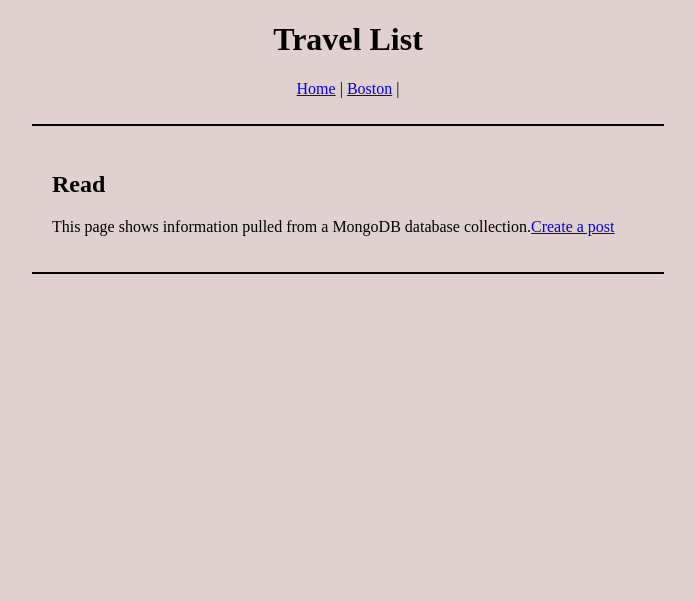
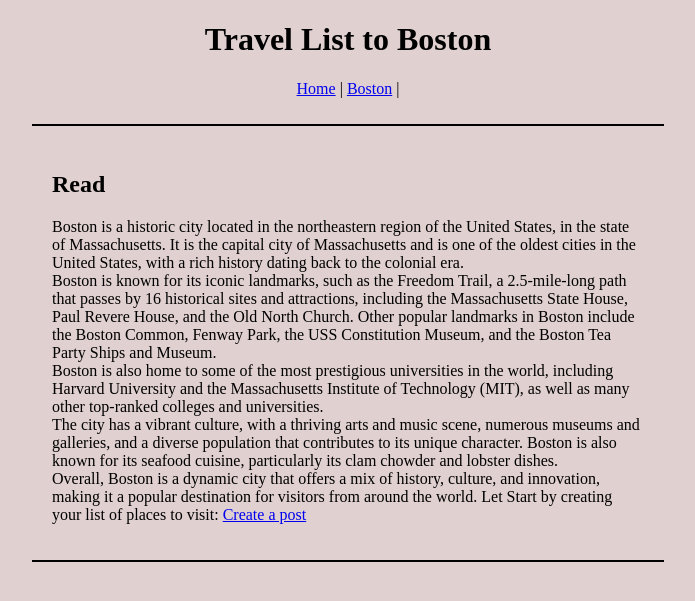
Before and after one commit to ShreyaJakharC/webApp, a Flask app: page /read in a window 1280 px wide. Shown: the top 601 px of the page, without its empty margins (292-987 px from the left). Run offline with Flask 2, Linux system fonts and the light colour scheme; data that the repository does not hold is empty; parts of the project's set-up code (start-up, migrations or seed data) failed here and were passed over.

Commit message:
Boston 1

```diff
--- a/templates/base.html
+++ b/templates/base.html
@@ -10,7 +10,7 @@
   <body>
     <div class="container">
       <header>
-        <h1>Travel List</h1>
+        <h1>Travel List to Boston</h1>
         <p>
           <a href="{{ url_for('home')}}">Home</a> |
           <a href="{{ url_for('read')}}">Boston</a> |
--- a/templates/index.html
+++ b/templates/index.html
@@ -2,7 +2,8 @@
 
 {% block container %}
 <h2>Welcome!</h2>
-<p>Welcome to the Flask app. This is the home page. Here are a few links to example pages you might find interesting.
+<p> Welcome to the Boston. Here is the app that will help you
+    create a travelling list while you are in Boston. As ChatGPT would describe, Bsoton,
     <ul>
         <li><a href="{{ url_for('read')}}">a page that displays information pulled from a MongoDB database collection</a></li>
         <li><a href="{{ url_for('create')}}">a page with a form you can submit to create a new record in a MongoDB collection</a></li>
--- a/templates/read.html
+++ b/templates/read.html
@@ -2,7 +2,28 @@
 
 {% block container %}
 <h2>Read</h2>
-<p>This page shows information pulled from a MongoDB database collection.<a href="{{ url_for('create')}}">Create a post</a>
+<p>
+    Boston is a historic city located in the northeastern region of the United States, in the state
+    of Massachusetts. It is the capital city of Massachusetts and is one of the oldest cities in the
+    United States, with a rich history dating back to the colonial era.
+    <br>
+    Boston is known for its iconic landmarks, such as the Freedom Trail, a 2.5-mile-long path
+    that passes by 16 historical sites and attractions, including the Massachusetts State House,
+    Paul Revere House, and the Old North Church. Other popular landmarks in Boston include the Boston
+    Common, Fenway Park, the USS Constitution Museum, and the Boston Tea Party Ships and Museum.
+    <br>
+    Boston is also home to some of the most prestigious universities in the world, including Harvard
+    University and the Massachusetts Institute of Technology (MIT), as well as many other top-ranked
+    colleges and universities.
+    <br>
+    The city has a vibrant culture, with a thriving arts and music scene, numerous museums and
+    galleries, and a diverse population that contributes to its unique character. Boston is also
+    known for its seafood cuisine, particularly its clam chowder and lobster dishes.
+    <br>
+    Overall, Boston is a dynamic city that offers a mix of history, culture, and innovation,
+    making it a popular destination for visitors from around the world.
+
+    Let Start by creating your list of places to visit: <a href="{{ url_for('create')}}">Create a post</a>
 
     {% for doc in docs %}
     <div>
```
Also changed, not shown: templates/create.html (+5 -2 lines).
